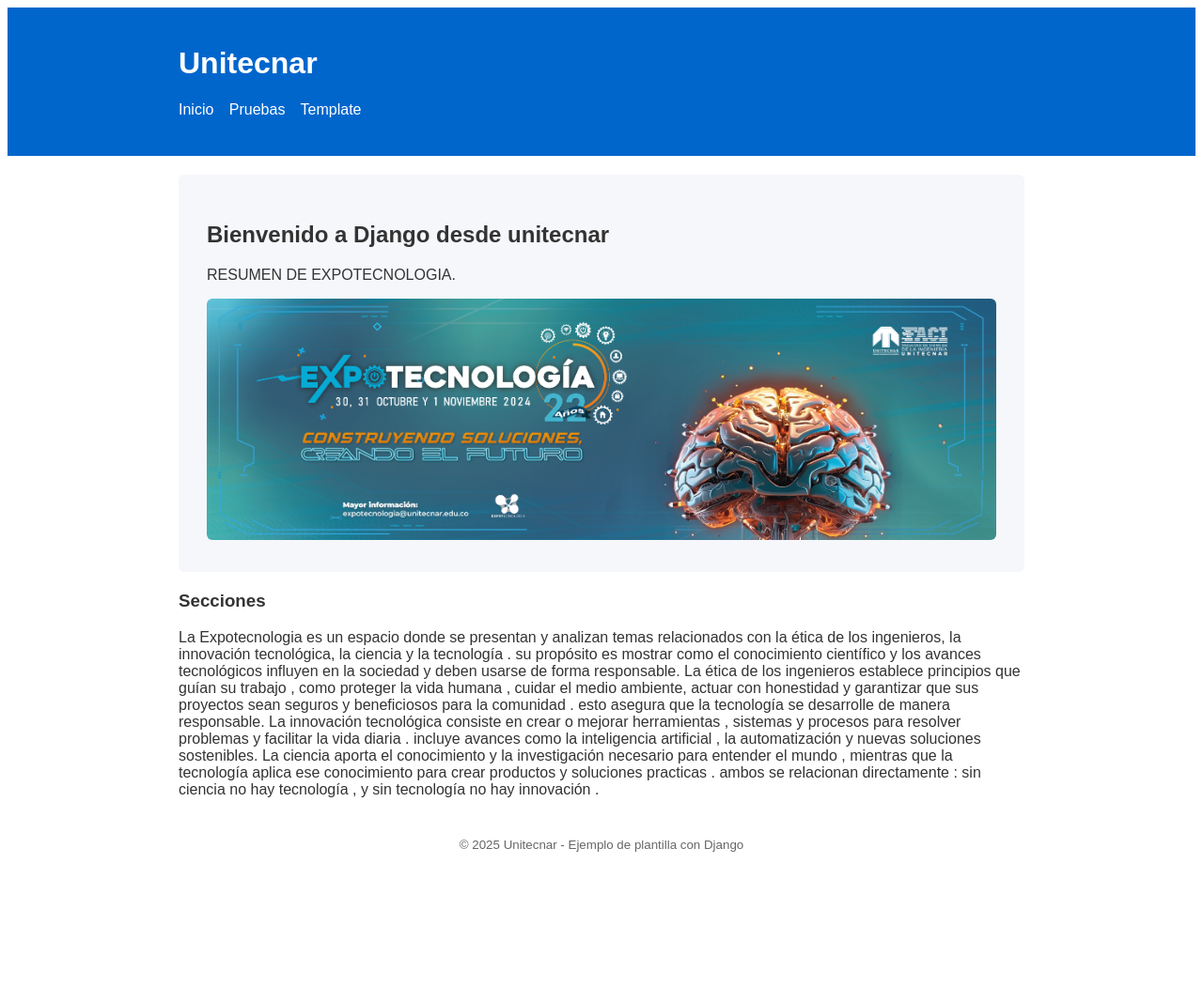
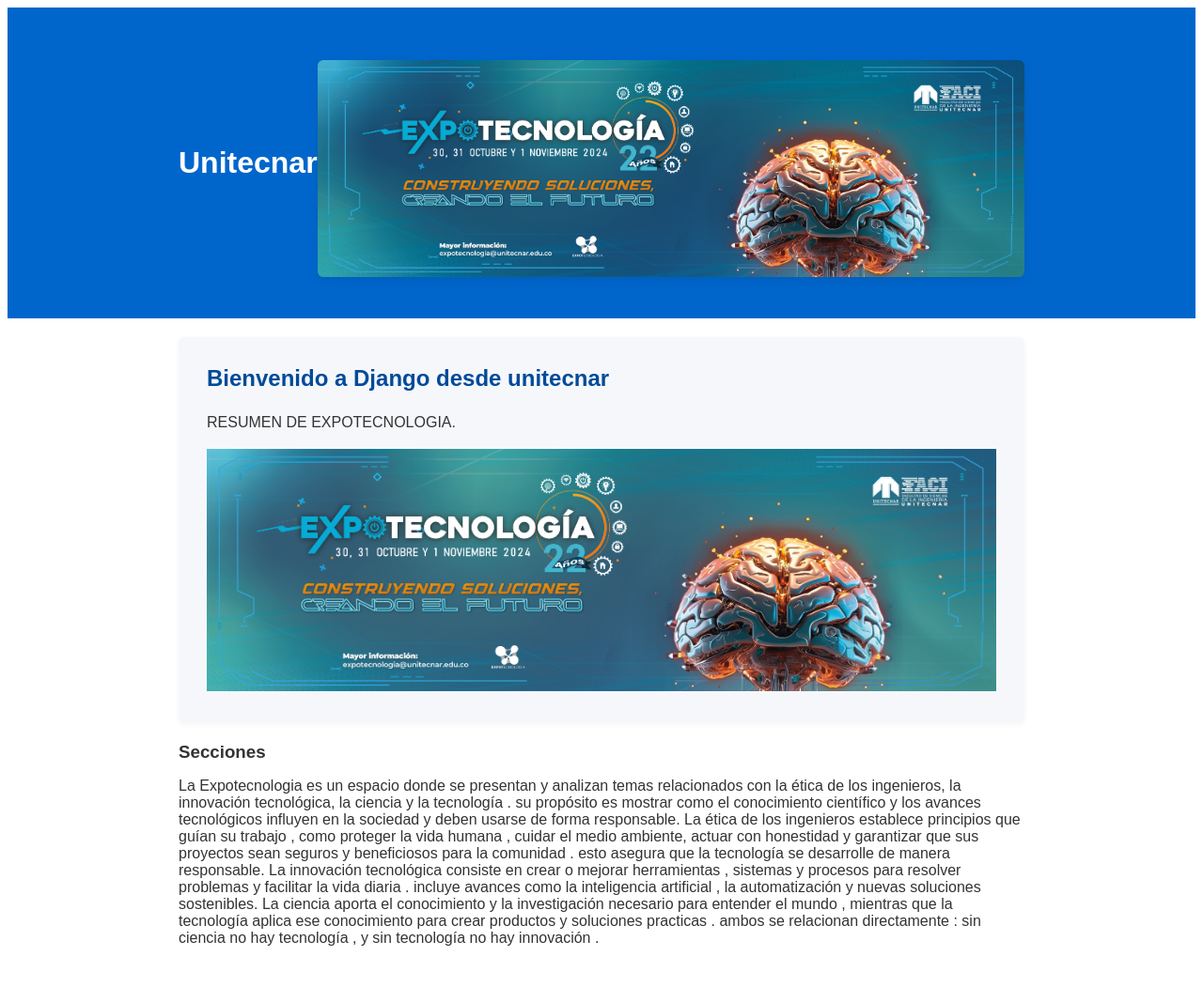
Before and after one commit to GabrielBl4nco/unitecnar_project, a Django app: page /template/ in a window 1280 px wide. Shown: the top 1051 px of the page at 94% size. Before the commit the page ends 907 px from the top, so only its background shows below. Run offline with Django 5.2, Linux system fonts and the light colour scheme.

Commit message:
Add styles.css and link it from template

```diff
--- /dev/null
+++ b/pruebas/static/pruebas/styles.css
@@ -0,0 +1,22 @@
+:root { font-family: Arial, Helvetica, sans-serif; color: #333; }
+
+/* Header */
+header { background:#0066cc; color:#fff; padding:20px 10px; }
+header .container { display:flex; align-items:center; justify-content:space-between; }
+nav a { color:#fff; margin-right:12px; text-decoration:none }
+
+/* Layout */
+.container { max-width:900px; margin:20px auto; padding:0 12px }
+
+/* Hero */
+.hero { background:#f5f7fb; padding:30px; border-radius:6px; box-shadow: 0 2px 6px rgba(0,0,0,0.04); }
+.hero h2 { margin-top:0; color:#004a99 }
+.hero p { line-height:1.6 }
+.hero-image { margin-top:16px; text-align:center }
+.hero-image img { max-width:100%; height:auto; border-radius:6px; box-shadow: 0 4px 12px rgba(0,0,0,0.08) }
+
+/* Sections */
+section h3 { margin-bottom:6px }
+
+/* Footer */
+footer { color:#666; text-align:center; margin:40px 0 }
--- a/pruebas/templates/pruebas/index.html
+++ b/pruebas/templates/pruebas/index.html
@@ -13,15 +13,16 @@
       .hero { background:#f5f7fb; padding:30px; border-radius:6px }
       footer { color:#666; text-align:center; margin:40px 0 }
     </style>
+    <link rel="stylesheet" href="{% static 'pruebas/styles.css' %}">
   </head>
   <body>
     <header>
       <div class="container">
         <h1>Unitecnar</h1>
         <nav>
-          <a href="/">Inicio</a>
-          <a href="/pruebas/">Pruebas</a>
-          <a href="/template/">Template</a>
+        <div class="hero-image">
+          <img src="{% static 'pruebas/expotecnologia.png' %}" alt="Expotecnologia">
+        </div>
         </nav>
       </div>
     </header>
@@ -32,7 +33,7 @@
         <p>RESUMEN DE EXPOTECNOLOGIA.</p>
         <!-- Ejemplo de imagen estática: coloca tu imagen en pruebas/static/pruebas/ -->
         <div style="margin-top:16px">
-          <img src="{% static 'pruebas/expotecnologia.png' %}" alt="Expotecnologia" style="max-width:100%;height:auto;border-radius:6px;">
+          <img src="{% static 'pruebas/expotecnologia.png' %}" alt="Expotecnologia" style="max-width:100%;height:auto;border: radius 10px;">
         </div>
       </section>
 
```
